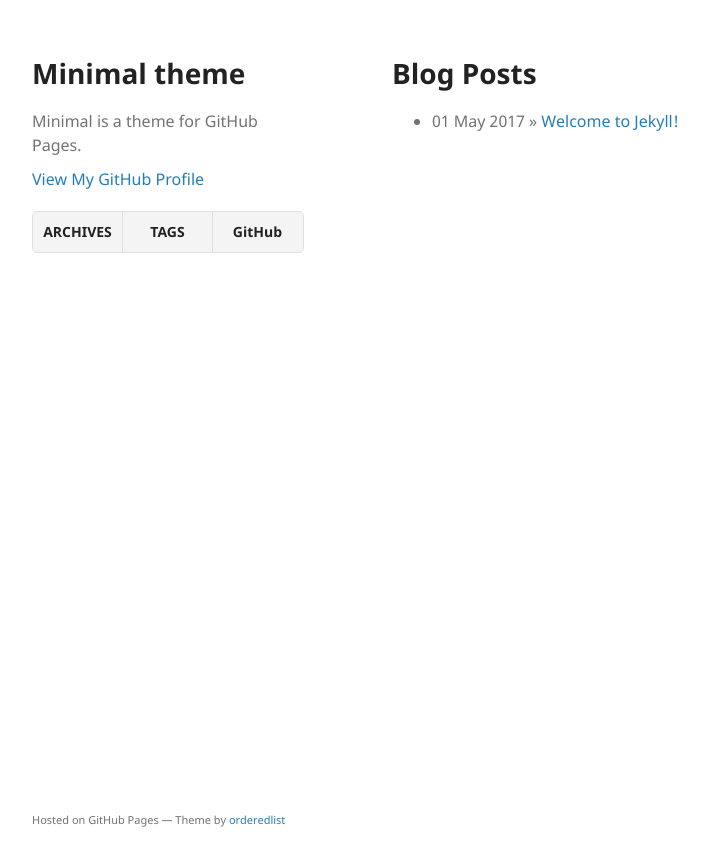
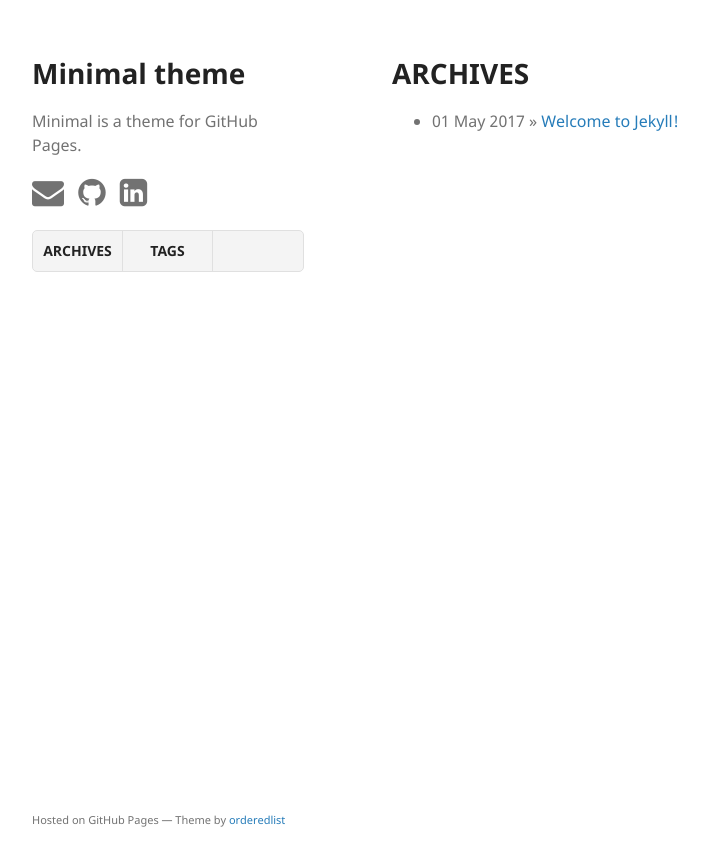
Before and after one commit to jkimau/jkimau.github.io, a Jekyll site: the page built from _pages/archives.html, in a window 1280 px wide. Shown: the top 866 px of the page, without its empty margins (108-816 px from the left). Built offline with Jekyll 4.4.1, drawn with Linux system fonts in a browser that asks for light colours.

Commit message:
header updated with links icons

```diff
--- a/_config.yml
+++ b/_config.yml
@@ -1,15 +1,14 @@
 title: Minimal theme
 description: Minimal is a theme for GitHub Pages.
-show_downloads: true
+# show_downloads: true
 google_analytics:
 theme:
 
 include: ['_pages']
 
-github:
-  is_user_page: true
-  owner_url: 'https://github.com/jkimau'
-
-resume:
+author:
   name: 'JIM KIM'
   description: 'Frontend developer @Melbourne, AU'
+  email: jkim.au@gmail.com
+  github: 'https://github.com/jkimau'
+  linkedin: https://www.linkedin.com/in/jimkimau/
--- a/_includes/head.html
+++ b/_includes/head.html
@@ -4,6 +4,7 @@
   <title>{{ site.title | default: site.github.repository_name }} by {{ site.github.owner_name }}</title>
 
   <link rel="stylesheet" href="{{ '/assets/css/style.css?v=' | append: site.github.build_revision | relative_url }}">
+  <link rel="stylesheet" href="https://maxcdn.bootstrapcdn.com/font-awesome/4.7.0/css/font-awesome.min.css">
   <meta name="viewport" content="width=device-width">
   <!--[if lt IE 9]>
   <script src="//html5shiv.googlecode.com/svn/trunk/html5.js"></script>
--- a/_includes/header.html
+++ b/_includes/header.html
@@ -2,17 +2,14 @@
   <h1><a class="site-title" href="/">{{ site.title | default: site.github.repository_name }}</a></h1>
   <p class="description">{{ site.description | default: site.github.project_tagline }}</p>
 
-  {% if site.github.is_project_page %}
-    <p class="view"><a href="{{ site.github.repository_url }}">View the Project on GitHub <small>{{ github_name }}</small></a></p>
-  {% endif %}
+  <div class="contact">
+    <a href="mailto:{{ site.author.email }}"><i class="fa fa-envelope fa-2x" aria-hidden="true"></i></a>
+    <a href="{{ site.author.github }}" target="_blank"><i class="fa fa-github fa-2x" aria-hidden="true"></i></a>
+    <a href="{{ site.author.linkedin }}" target="_blank"><i class="fa fa-linkedin-square fa-2x" aria-hidden="true"></i></a>
+  </div>
 
-  {% if site.github.is_user_page %}
-    <p class="view"><a href="{{ site.github.owner_url }}">View My GitHub Profile</a></p>
-  {% endif %}
-
-  <ul>
+  <ul class="links">
     <li><a href="/archives"><strong>ARCHIVES</strong></a></li>
     <li><a href="/tags"><strong>TAGS</strong></a></li>
-    <li><a href="/gg"><strong>GitHub</strong></a></li>
   </ul>
 </header>
--- a/_pages/archives.html
+++ b/_pages/archives.html
@@ -3,7 +3,8 @@
 permalink: archives
 ---
 
-<h1>Blog Posts</h1>
+<h1>ARCHIVES</h1>
+
 <ul class="posts">
   {% for post in site.posts %}
     <li><span>{{ post.date | date_to_string }}</span> &raquo; <a href="{{ site.baseurl }}{{ post.url }}">{{ post.title }}</a></li>
--- a/assets/css/style.scss
+++ b/assets/css/style.scss
@@ -17,7 +17,24 @@
   }
 
   .description {
-    margin-bottom: 10px;
+    margin-bottom: 20px;
+  }
+
+  .contact {
+    background: none;
+    border: none;
+    padding-bottom: 20px;
+
+    a {
+      color: inherit;
+      padding: 0 5px;
+      width: auto;
+      border: none;
+
+      &:first-of-type {
+        padding-left: 0;
+      }
+    }
   }
 
   ul li {
```
